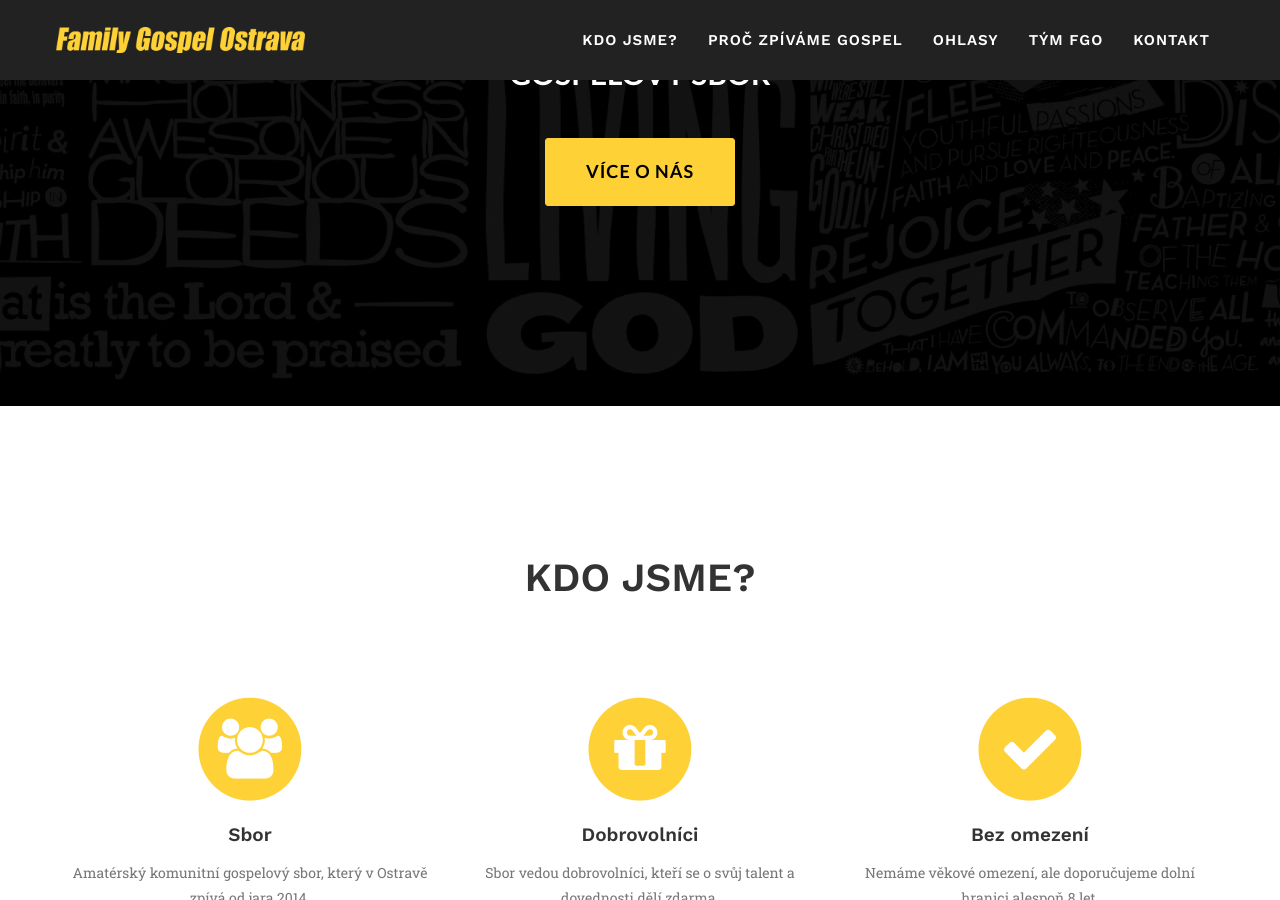
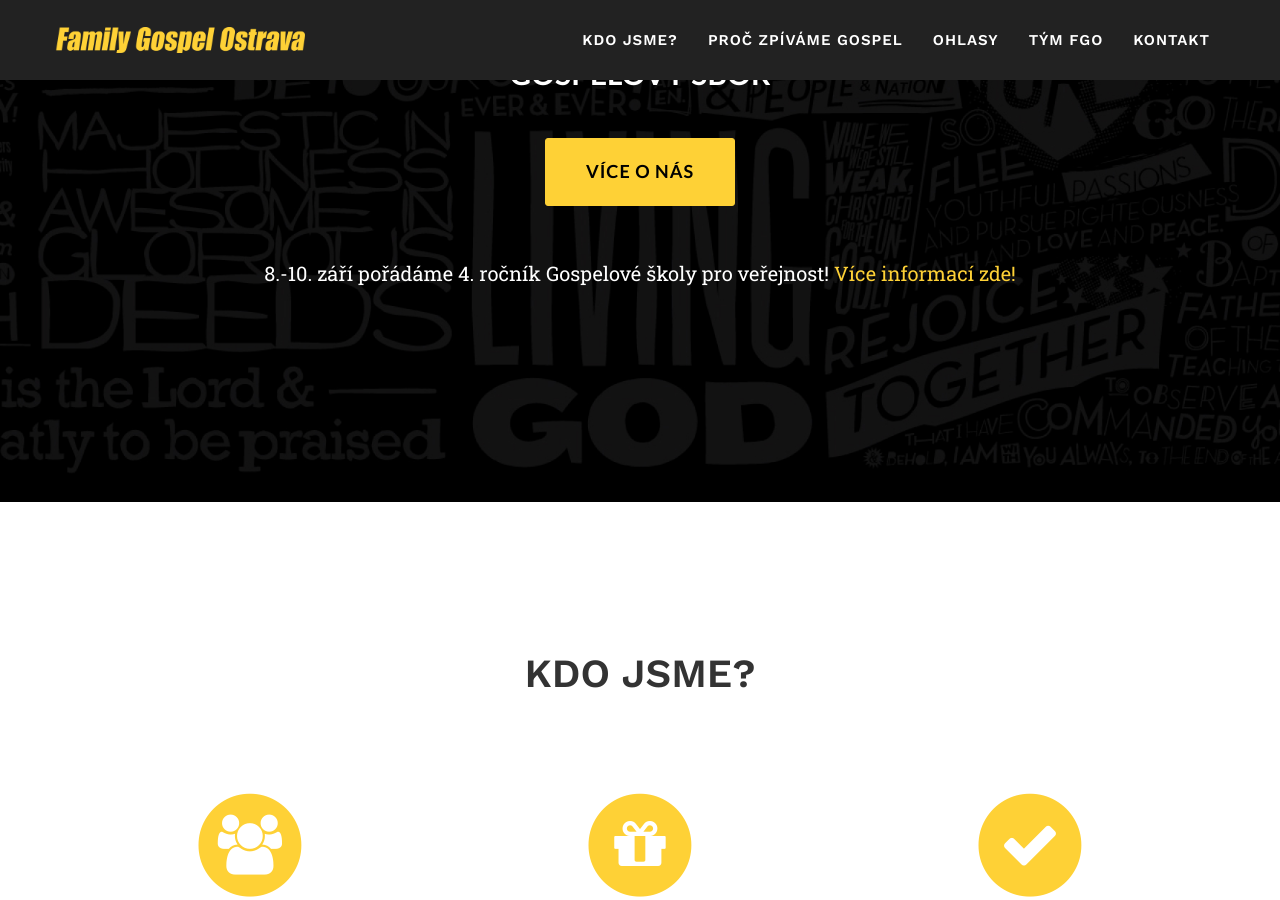
Before and after one commit to Janiczek/fgo-web, a Jekyll site: the page built from index.html, in a window 1280 px wide and 900 px high, scrolled down 651 px. Built offline with Jekyll 4.4.1, drawn with Linux system fonts in a browser that asks for light colours; some web fonts are replaced.

Commit message:
FGO workshop

```diff
--- a/_includes/header.html
+++ b/_includes/header.html
@@ -47,6 +47,7 @@
                 <div class="fgo-logo-big"><span>Family Gospel Ostrava</span></div>
                 <div class="intro-heading">gospelový sbor</div>
                 <a href="#kdo-jsme" class="page-scroll btn btn-xl letter-spacing-1">Více o nás</a>
+		<p style="padding-top: 50px; font-size: 20px;">8.-10. září pořádáme 4. ročník Gospelové školy pro veřejnost! <a href="http://cooltourova.cz/program/gospelova-skola-pro-verejnost-fgo/">Více informací zde!</a></p>
             </div>
         </div>
     </header>
```
